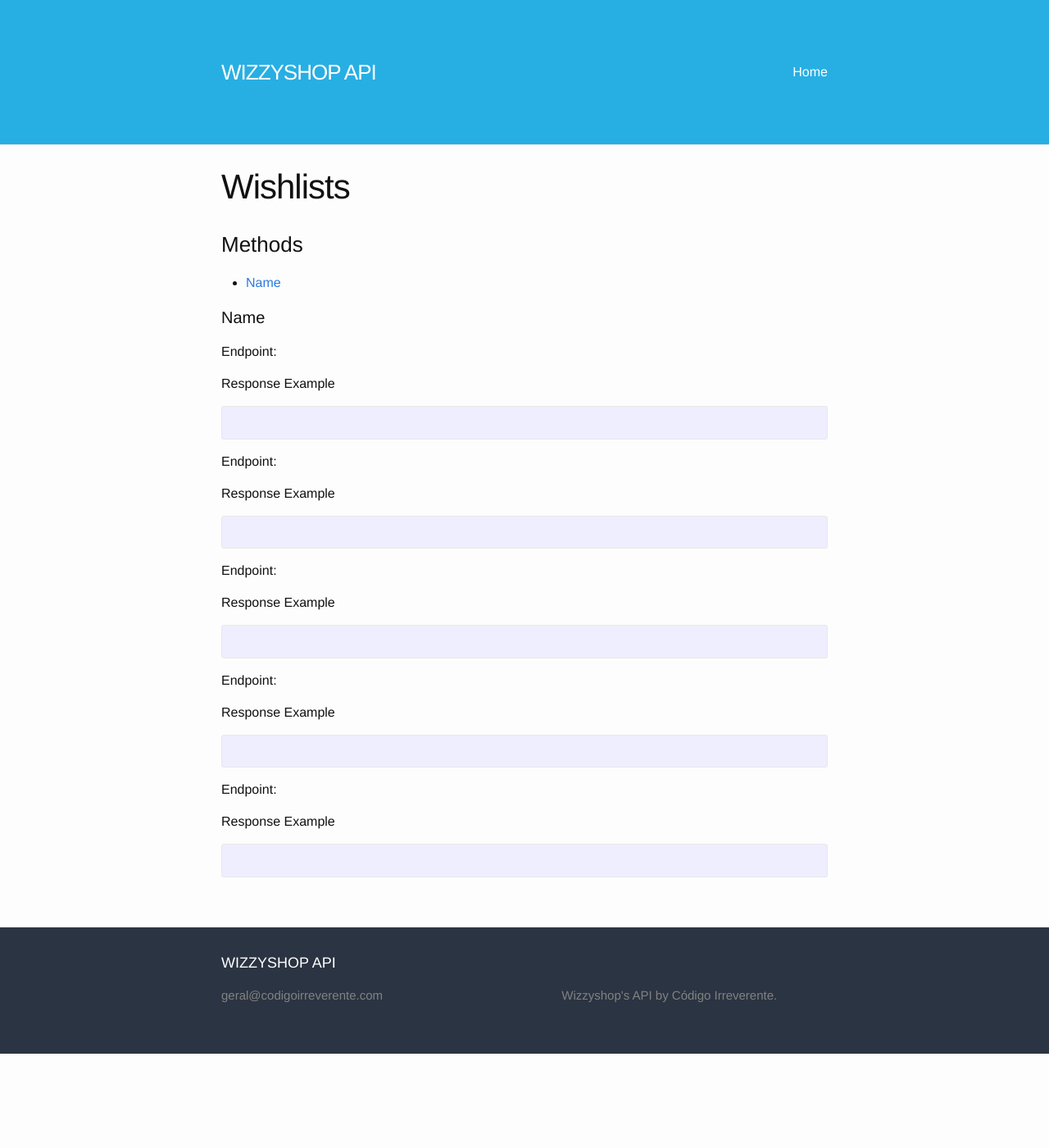
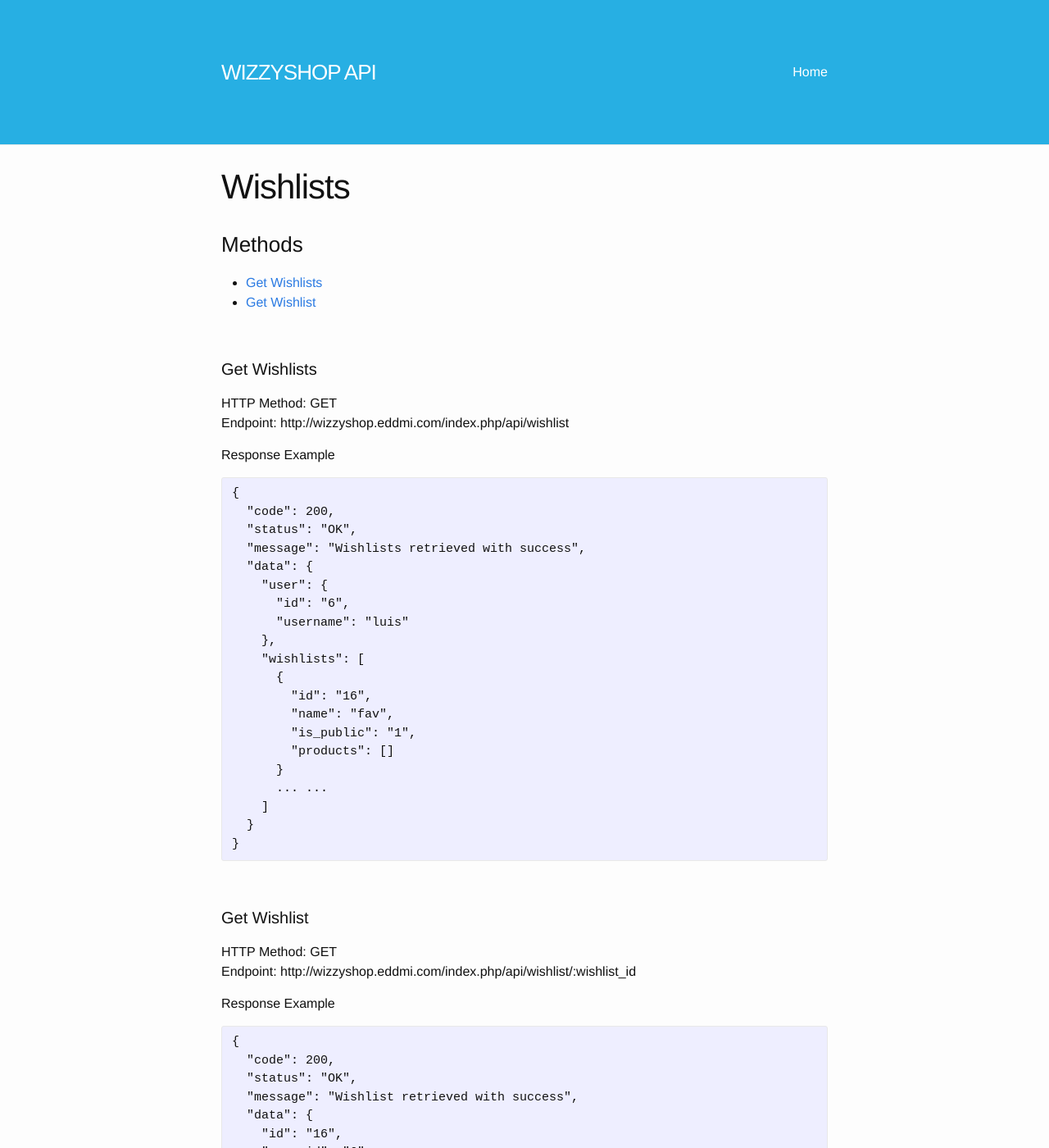
Before and after one commit to ciportugal/wizzyapi, a Jekyll site: the page built from wishlist.md, in a window 1280 px wide and 1400 px high. Shown: the whole window at 82% size. Built offline with Jekyll 4.4.1, drawn with Linux system fonts in a browser that asks for light colours; some of the changed text lies outside the part shown.

Commit message:
Add wishlists

```diff
--- a/wishlist.md
+++ b/wishlist.md
@@ -5,45 +5,63 @@ permalink: /wishlists/
 ---
 
 <h3>Methods</h3>
-* [Name](#id)
+* [Get Wishlists](#get-wishlists)
+* [Get Wishlist](#get-wishlist)
 
+<br/>
 
-<h4 id="get-brands">Name</h4>
-Endpoint: []()
+<h4 id="get-wishlists">Get Wishlists</h4>
+HTTP Method: GET
+<br/>
+Endpoint: http://wizzyshop.eddmi.com/index.php/api/wishlist
 
 Response Example
 <pre>
+{
+  "code": 200,
+  "status": "OK",
+  "message": "Wishlists retrieved with success",
+  "data": {
+    "user": {
+      "id": "6",
+      "username": "luis"
+    },
+    "wishlists": [
+      {
+        "id": "16",
+        "name": "fav",
+        "is_public": "1",
+        "products": []
+      }
+      ... ...
+    ]
+  }
+}
+</pre>
+<br/>
 
-</pre>
-
-<h4 id=""></h4>
-Endpoint: []()
+<h4 id="get-wishlist">Get Wishlist</h4>
+HTTP Method: GET
+<br/>
+Endpoint: http://wizzyshop.eddmi.com/index.php/api/wishlist/:wishlist_id
 
 Response Example
 <pre>
-
+{
+  "code": 200,
+  "status": "OK",
+  "message": "Wishlist retrieved with success",
+  "data": {
+    "id": "16",
+    "user_id": "6",
+    "name": "fav",
+    "is_public": "1",
+    "user": {
+      "id": "6",
+      "username": "luis"
+    },
+    "products": []
+  }
+}
 </pre>
-
-<h4 id=""></h4>
-Endpoint: []()
-
-Response Example
-<pre>
-
-</pre>
-
-<h4 id=""></h4>
-Endpoint: []()
-
-Response Example
-<pre>
-
-</pre>
-
-<h4 id=""></h4>
-Endpoint: []()
-
-Response Example
-<pre>
-
-</pre>
+<br/>
```
